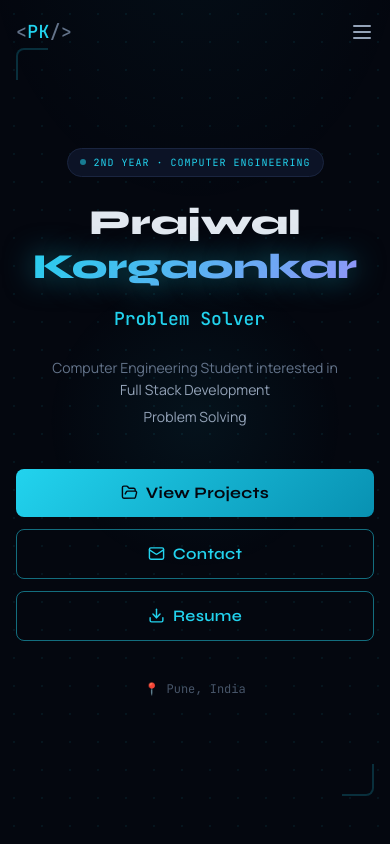
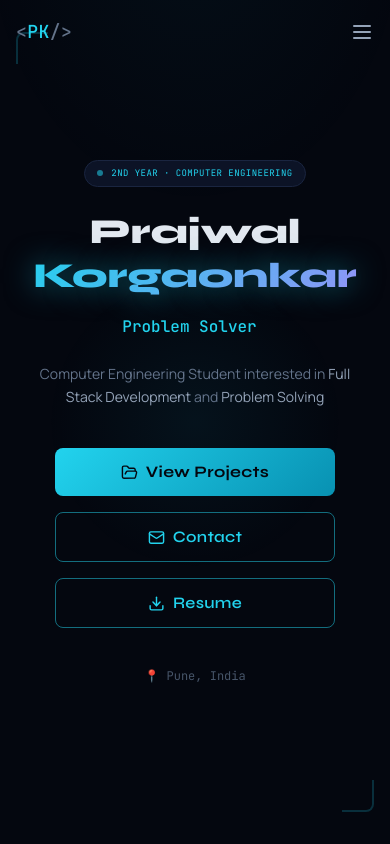
Before and after one commit to prajwalkorgaonkar/prajwal-portfolio, a React (Vite) app: page / in a window 390 px wide. Shown: the top 844 px of the page. Built offline with nearby package versions, Linux system fonts and the light colour scheme.

Commit message:
fix hero mobile layout and errors

```diff
--- a/src/components/Hero.jsx
+++ b/src/components/Hero.jsx
@@ -55,9 +55,9 @@ export default function Hero() {
   return (
     <section
       id="hero"
-      className="relative min-h-screen flex flex-col items-center justify-center dot-grid overflow-hidden py-20"
+      className="relative min-h-screen flex flex-col items-center justify-center overflow-x-hidden w-full px-4 py-20"
     >
-      {/* Background radial glow - Scaled down for mobile */}
+      {/* Background radial glow */}
       <div
         className="absolute top-1/2 left-1/2 -translate-x-1/2 -translate-y-1/2 w-[300px] h-[300px] md:w-[700px] md:h-[700px] rounded-full pointer-events-none"
         style={{
@@ -66,33 +66,33 @@ export default function Hero() {
         }}
       />
 
-      {/* Corner decorations - Smaller and adjusted for mobile, larger on md+ */}
-      <div className="absolute top-12 left-4 md:top-24 md:left-8 w-8 h-8 md:w-16 md:h-16 border-l-2 border-t-2 border-[#22d3ee]/20 rounded-tl-lg" />
-      <div className="absolute bottom-12 right-4 md:bottom-24 md:right-8 w-8 h-8 md:w-16 md:h-16 border-r-2 border-b-2 border-[#22d3ee]/20 rounded-br-lg" />
+      {/* Corner decorations */}
+      <div className="absolute top-8 left-4 md:top-24 md:left-8 w-8 h-8 md:w-16 md:h-16 border-l-2 border-t-2 border-[#22d3ee]/20 rounded-tl-lg" />
+      <div className="absolute bottom-8 right-4 md:bottom-24 md:right-8 w-8 h-8 md:w-16 md:h-16 border-r-2 border-b-2 border-[#22d3ee]/20 rounded-br-lg" />
 
       {/* Content */}
-      <div className="relative z-10 max-w-4xl mx-auto px-4 sm:px-6 w-full text-center">
+      <div className="relative z-10 w-full max-w-4xl mx-auto flex flex-col items-center text-center">
         {/* Badge */}
         <div
-          className={`inline-flex items-center gap-2 bg-[#0c1326] border border-[#1a2540] rounded-full px-3 py-1.5 md:px-4 md:py-2 mb-6 md:mb-8 transition-all duration-700 ${
+          className={`inline-flex items-center gap-2 bg-[#0c1326] border border-[#1a2540] rounded-full px-3 py-1.5 md:px-4 md:py-2 mb-6 md:mb-8 max-w-full transition-all duration-700 ${
             mounted ? 'opacity-100 translate-y-0' : 'opacity-0 translate-y-4'
           }`}
         >
-          <span className="w-1.5 h-1.5 md:w-2 md:h-2 rounded-full bg-[#22d3ee] animate-pulse" />
-          <span className="font-mono text-[#22d3ee] text-[10px] md:text-xs tracking-widest uppercase text-center">
+          <span className="w-1.5 h-1.5 md:w-2 md:h-2 rounded-full bg-[#22d3ee] animate-pulse shrink-0" />
+          <span className="font-mono text-[#22d3ee] text-[9px] sm:text-xs tracking-wider md:tracking-widest uppercase truncate">
             2nd Year · Computer Engineering
           </span>
         </div>
 
-        {/* Name - Adjusted clamping and forced wrap on tiny screens */}
+        {/* Name - Adjusted for mobile width and forced block layout on small screens */}
         <h1
-          className={`font-display font-extrabold leading-tight mb-4 transition-all duration-700 delay-100 ${
+          className={`font-display font-extrabold leading-tight mb-4 w-full break-words transition-all duration-700 delay-100 ${
             mounted ? 'opacity-100 translate-y-0' : 'opacity-0 translate-y-6'
           }`}
-          style={{ fontSize: 'clamp(2.2rem, 8vw, 5.5rem)' }}
+          style={{ fontSize: 'clamp(1.8rem, 9vw, 5.5rem)' }}
         >
-          <span className="block sm:inline text-[#e2e8f0]">Prajwal </span>
-          <span className="block sm:inline gradient-text text-glow-cyan">Korgaonkar</span>
+          <span className="block md:inline text-[#e2e8f0]">Prajwal </span>
+          <span className="block md:inline gradient-text text-glow-cyan">Korgaonkar</span>
         </h1>
 
         {/* Typewriter */}
@@ -101,7 +101,7 @@ export default function Hero() {
             mounted ? 'opacity-100 translate-y-0' : 'opacity-0 translate-y-6'
           }`}
         >
-          <span className="font-mono text-[#22d3ee] text-lg sm:text-xl md:text-2xl font-medium min-h-[1.5em]">
+          <span className="font-mono text-[#22d3ee] text-base sm:text-xl md:text-2xl font-medium min-h-[1.5em]">
             {typedText}
           </span>
           <span className="cursor" />
@@ -109,19 +109,18 @@ export default function Hero() {
 
         {/* Tagline */}
         <p
-          className={`text-[#64748b] text-sm sm:text-base md:text-lg max-w-xl mx-auto mb-10 leading-relaxed font-body transition-all duration-700 delay-300 px-2 ${
+          className={`text-[#64748b] text-sm md:text-lg w-full max-w-xl mx-auto mb-10 leading-relaxed font-body px-2 transition-all duration-700 delay-300 ${
             mounted ? 'opacity-100 translate-y-0' : 'opacity-0 translate-y-6'
           }`}
         >
           Computer Engineering Student interested in{' '}
-          <span className="text-[#94a3b8] block sm:inline">Full Stack Development</span>
-          <span className="hidden sm:inline"> and </span>
-          <span className="text-[#94a3b8] block sm:inline sm:mt-0 mt-1">Problem Solving</span>
+          <span className="text-[#94a3b8]">Full Stack Development</span> and{' '}
+          <span className="text-[#94a3b8]">Problem Solving</span>
         </p>
 
-        {/* Buttons - Stacked on mobile, row on tablet+ */}
+        {/* Buttons - Changed to flex-col on mobile so they stack perfectly */}
         <div
-          className={`flex flex-col sm:flex-row items-center justify-center gap-3 md:gap-4 w-full max-w-md mx-auto sm:max-w-none transition-all duration-700 delay-[400ms] ${
+          className={`flex flex-col sm:flex-row items-center justify-center gap-4 w-full max-w-[280px] sm:max-w-none mx-auto transition-all duration-700 delay-[400ms] ${
             mounted ? 'opacity-100 translate-y-0' : 'opacity-0 translate-y-6'
           }`}
         >
@@ -159,7 +158,7 @@ export default function Hero() {
         </div>
       </div>
 
-      {/* Scroll indicator - Added hidden on very short screens so it doesn't overlap */}
+      {/* Scroll indicator */}
       <button
         onClick={() => handleScroll('#about')}
         className="hidden sm:block absolute bottom-6 md:bottom-10 left-1/2 -translate-x-1/2 text-[#475569] hover:text-[#22d3ee] transition-colors animate-bounce"
```
